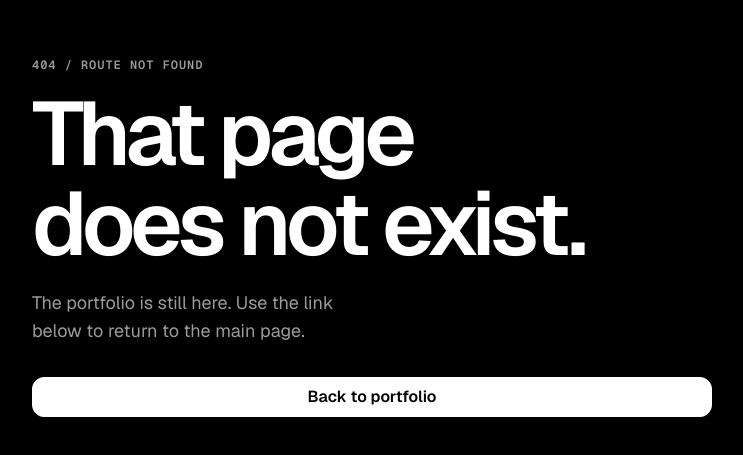
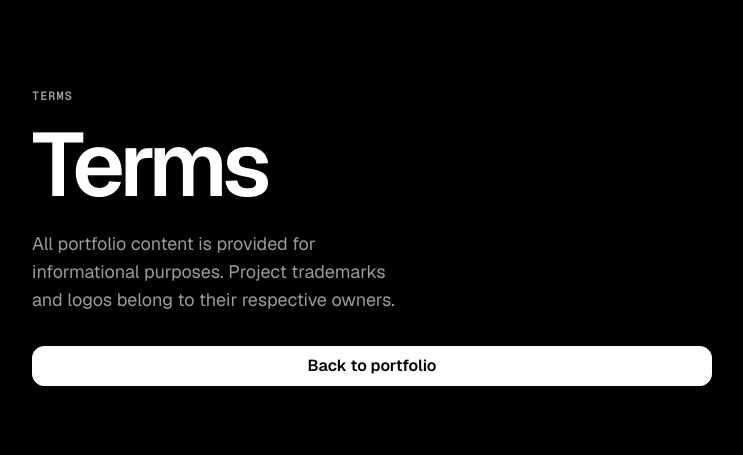
Before and after one commit to SohailKhan0525/MyPortfolio, a Next.js app: page /terms in a window 1280 px wide. Before the commit this address had no page. Shown: the part 163-618 px from the top of the page, without its empty margins (268-1011 px from the left). Built offline with nearby package versions, Linux system fonts and the light colour scheme.

Commit message:
Move terms page into Next.js

```diff
--- /dev/null
+++ b/app/terms/page.tsx
@@ -0,0 +1,5 @@
+import Link from "next/link";
+
+export default function TermsPage() {
+  return <main className="not-found"><p className="eyebrow">Terms</p><h1>Terms</h1><p>All portfolio content is provided for informational purposes. Project trademarks and logos belong to their respective owners.</p><Link className="button button-primary" href="/">Back to portfolio</Link></main>;
+}
```
